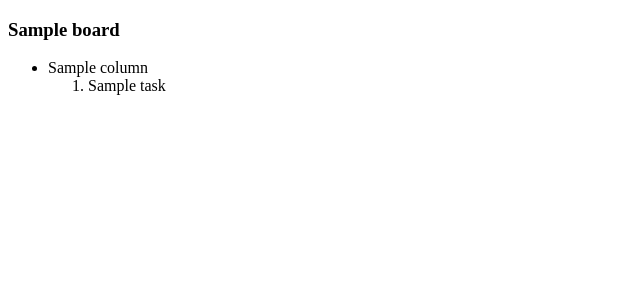
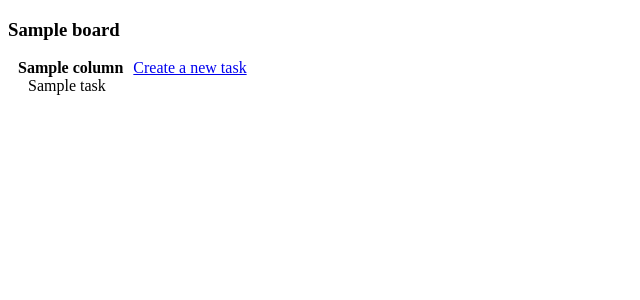
Before and after one commit to Dilara0880/kanban, a Django app: page /board/1/ in a window 1280 px wide. Shown: the top 300 px of the page, without its empty margins (0-640 px from the left). Run offline with Django 4.2, Linux system fonts and the light colour scheme; tables that the repository leaves empty hold one stand-in row (values such as "Sample post").

Commit message:
updated some stuff

```diff
--- a/board/urls.py
+++ b/board/urls.py
@@ -6,5 +6,5 @@ urlpatterns = [
     path("", views.index, name="index"),
     path("board/<int:board_id>/", views.view_board, name="view_board"),
     path("board/", views.choose_board, name="choose_board"),
-    path("task/", views.create_task, name="create_task"),
+    path("task/<int:board_id>/", views.create_task, name="create_task"),
 ]
--- /dev/null
+++ b/static/css/style.css
@@ -0,0 +1,23 @@
+ul {
+  list-style: none;
+  padding: 0;
+  margin: 0;
+}
+
+ul li {
+  float: left;
+  margin: 0;
+  padding: 0 10px;
+}
+
+ul ul {
+  clear: both;
+}
+
+.hr{
+  font-weight: bold;
+}
+
+.task{
+  font-weight: lighter;
+}
--- a/templates/index.html
+++ b/templates/index.html
@@ -17,6 +17,5 @@
       {% endfor %}
     </div>
 
-    <a href="{% url 'create_task' %}">Create a new task</a>
   </body>
 </html>
--- a/templates/view_board.html
+++ b/templates/view_board.html
@@ -1,27 +1,27 @@
 {% load static %}
 <!DOCTYPE html>
 <html lang="en-US">
-<script src="{% static 'css/style.css' %}"></script>
     <head>
+        <link rel="stylesheet" type="text/css" href="{% static 'css/style.css' %}">
         <meta charset="utf-8" />
         <title>Home page</title>
     </head>
     <body>
         <h3>{{ board.title }}</h3>
         {% for column in columns %}
-            <ul class="hr">
-            <li>{{ column.title }}
+            <ul>
+            <li class="hr">{{ column.title }}
                 {% for task_set in tasks %}
                     {% for task in task_set %}
                         {% if task.column_id == column.id %}
-                        <ol class="task">
+                        <ul class="task">
                         <li>{{ task.title }}</li>
-                        </ol>
+                        </ul>
                         {% endif %}
                     {% endfor %}
                  {% endfor %}
             </li>
             </ul>
-
         {% endfor %}
+    <a href="{% url 'create_task' board.id %}">Create a new task</a>
     </body>
```
